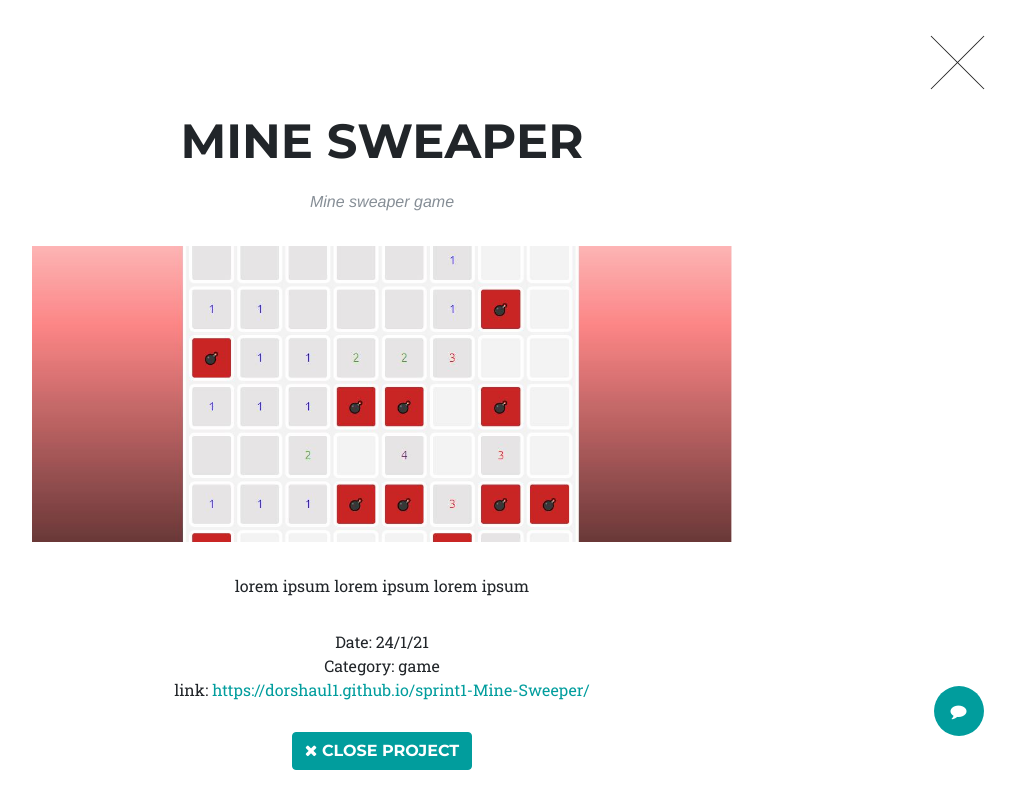
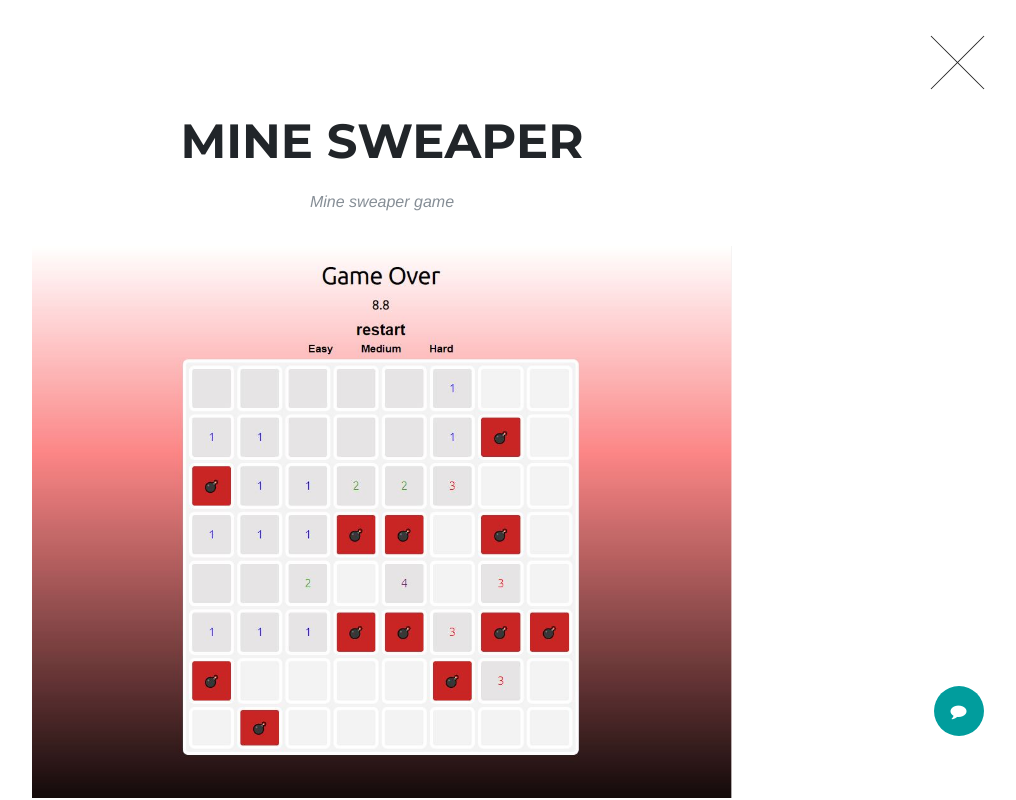
Before and after one commit to dorshaul1/portfolio, a plain HTML site: page index.html in a window 1280 px wide. Both pictures are taken after a click on the link 260 px from the left and 1968 px from the top of the page. Shown: the part 1568-2368 px from the top of the page, without its empty margins (258-1274 px from the left). Drawn offline with Linux system fonts and the light colour scheme; a web font is replaced by a local one.

```diff
--- a/css/ca-gallery.css
+++ b/css/ca-gallery.css
@@ -924,3 +924,10 @@
     width: 100%;
     object-fit: cover;
 }
+
+.img-fluid-modal{
+    max-width: 100%;
+    height: 100%;
+    width: 100%;
+    object-fit: cover;
+}
--- a/js/ca-gallery.js
+++ b/js/ca-gallery.js
@@ -86,7 +86,7 @@
                   <!-- Project Details Go Here -->
                   <h2>${protfolio.name}</h2>
                   <p class="item-intro text-muted">${protfolio.title}</p>
-                  <img class="img-fluid d-block mx-auto" src=${protfolio.imgUrl} alt="">
+                  <img class="img-fluid-modal d-block mx-auto" src=${protfolio.imgUrl} alt="">
                   <p>${protfolio.desc}</p>
                   <ul class="list-inline">
                     <li>Date: ${protfolio.publishedAt}</li>
```
